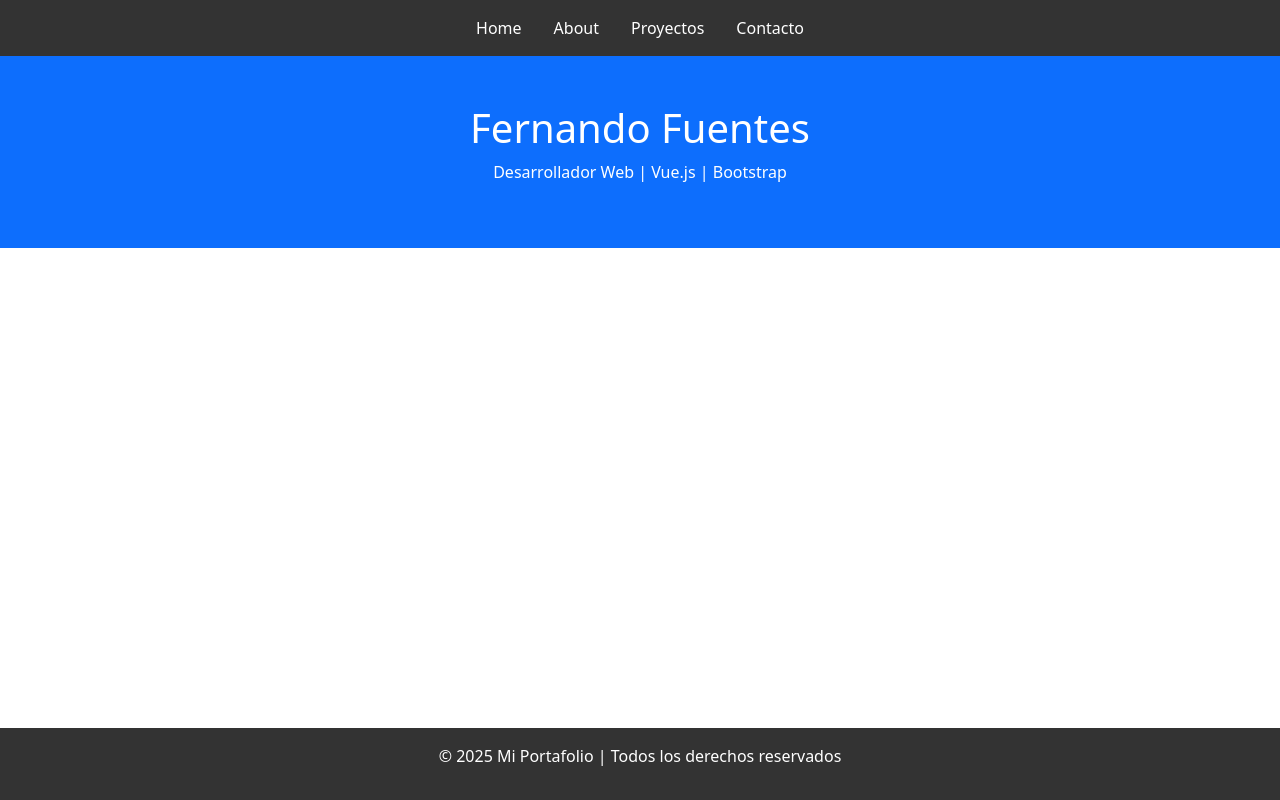
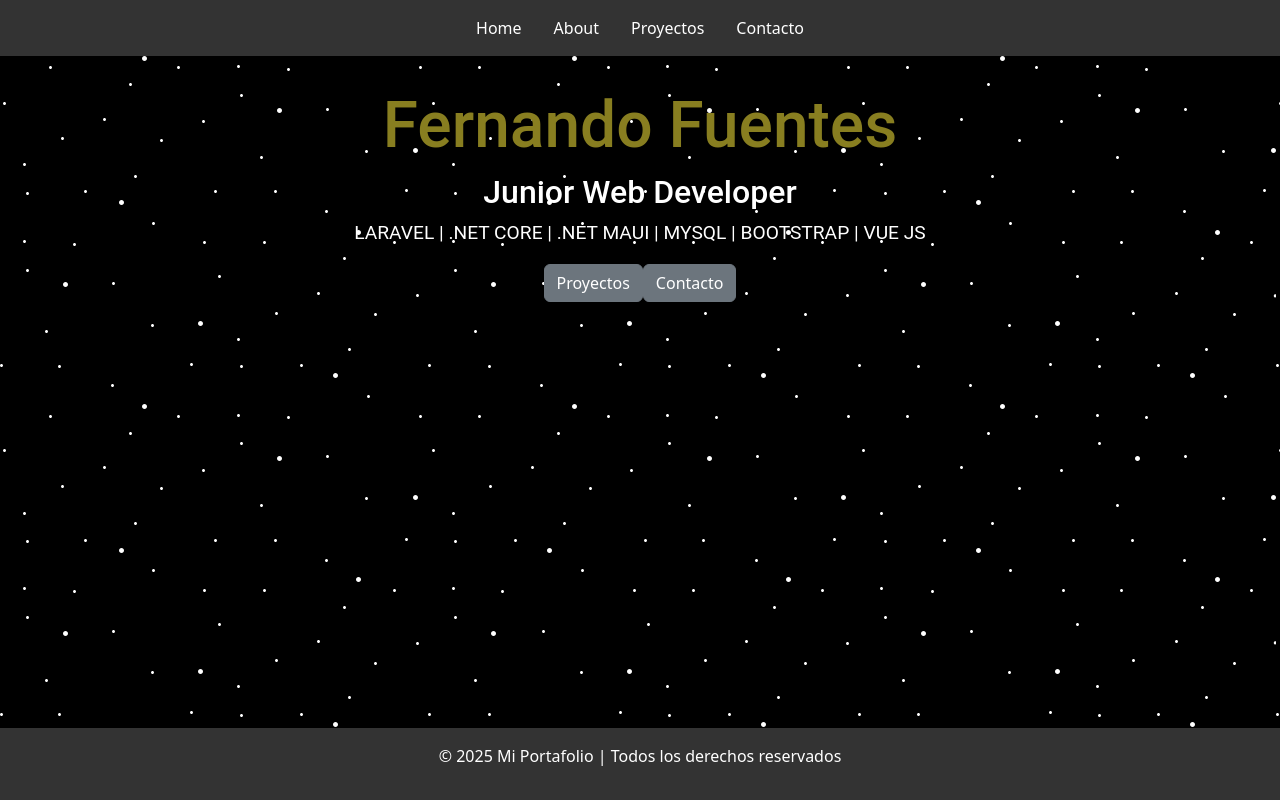
Before and after one commit to FernandoFuentes24/Portafolio, a Vue app: page / in a window 1280 px wide. Built offline with nearby package versions, Linux system fonts and the light colour scheme.

Commit message:
estiloHomepage

```diff
--- a/src/views/HomePage.vue
+++ b/src/views/HomePage.vue
@@ -1,6 +1,43 @@
 <template>
-    <header class="text-center p-5 bg-primary text-white">
+   <div class="home">
       <h1>Fernando Fuentes</h1>
-      <p>Desarrollador Web | Vue.js | Bootstrap</p>
-    </header>
-  </template>
+      <h2>Junior Web Developer</h2>
+      <p>LARAVEL | .NET CORE | .NET MAUI | MYSQL | BOOTSTRAP | VUE JS </p>
+      <button type="button" class="btn btn-secondary">Proyectos</button>
+      <button type="button" class="btn btn-secondary">Contacto</button>
+  </div>
+</template>
+
+<style scoped>
+
+.home {
+  text-align: center;
+  padding: 2rem;
+  height: 90vh;
+  width: 100%;
+  background-image: url('../assets/image/stars.svg');
+  background-color: black;
+}
+
+.home h1 {
+  font-size: 4rem;
+  font-family: 'Roboto', sans-serif;
+  color: #887e20;
+}
+
+.home h2 {
+  font-size: 2rem;
+
+  font-family: 'Roboto', sans-serif;
+  color: #ffffff;
+}
+
+.home p {
+  font-size: 1.2rem;
+  font-family: 'Roboto', sans-serif;
+  color: #ffffff;
+}
+
+
+
+</style>
```
